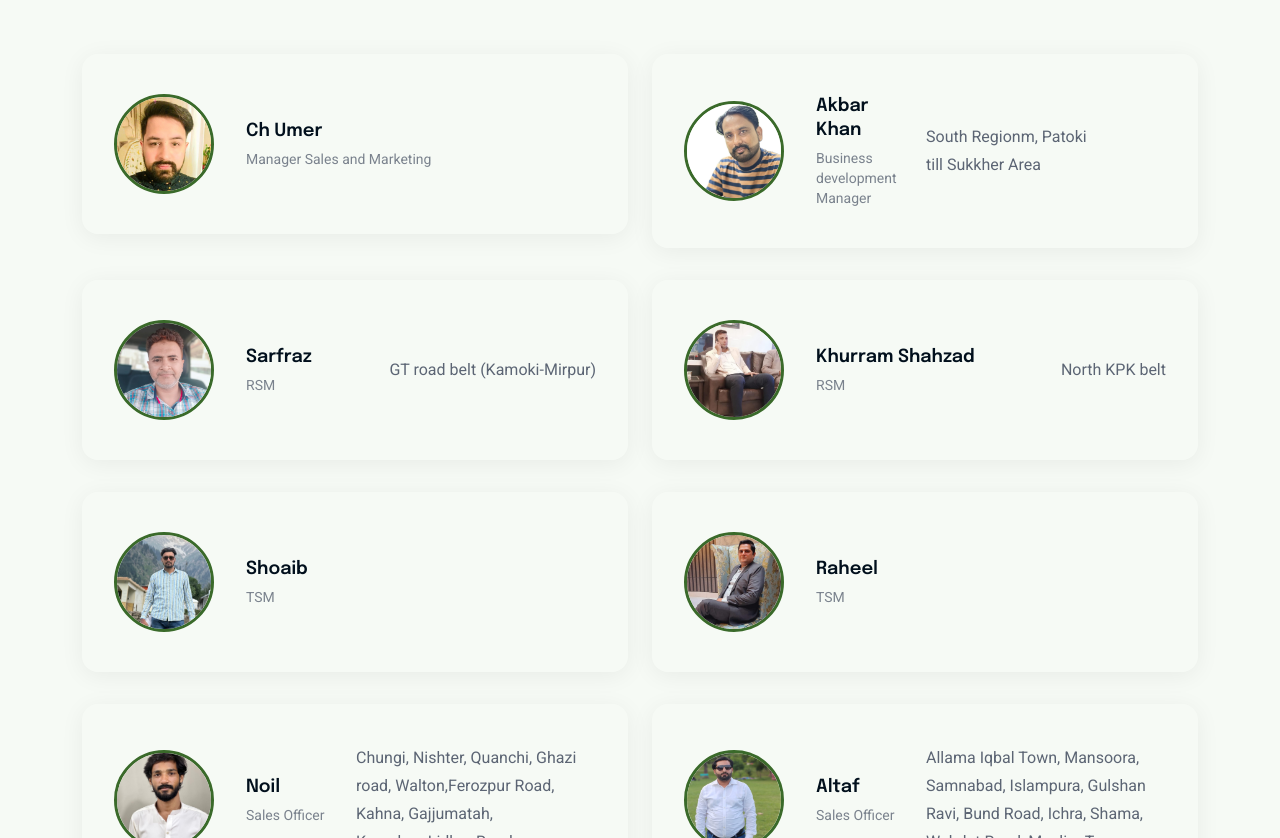
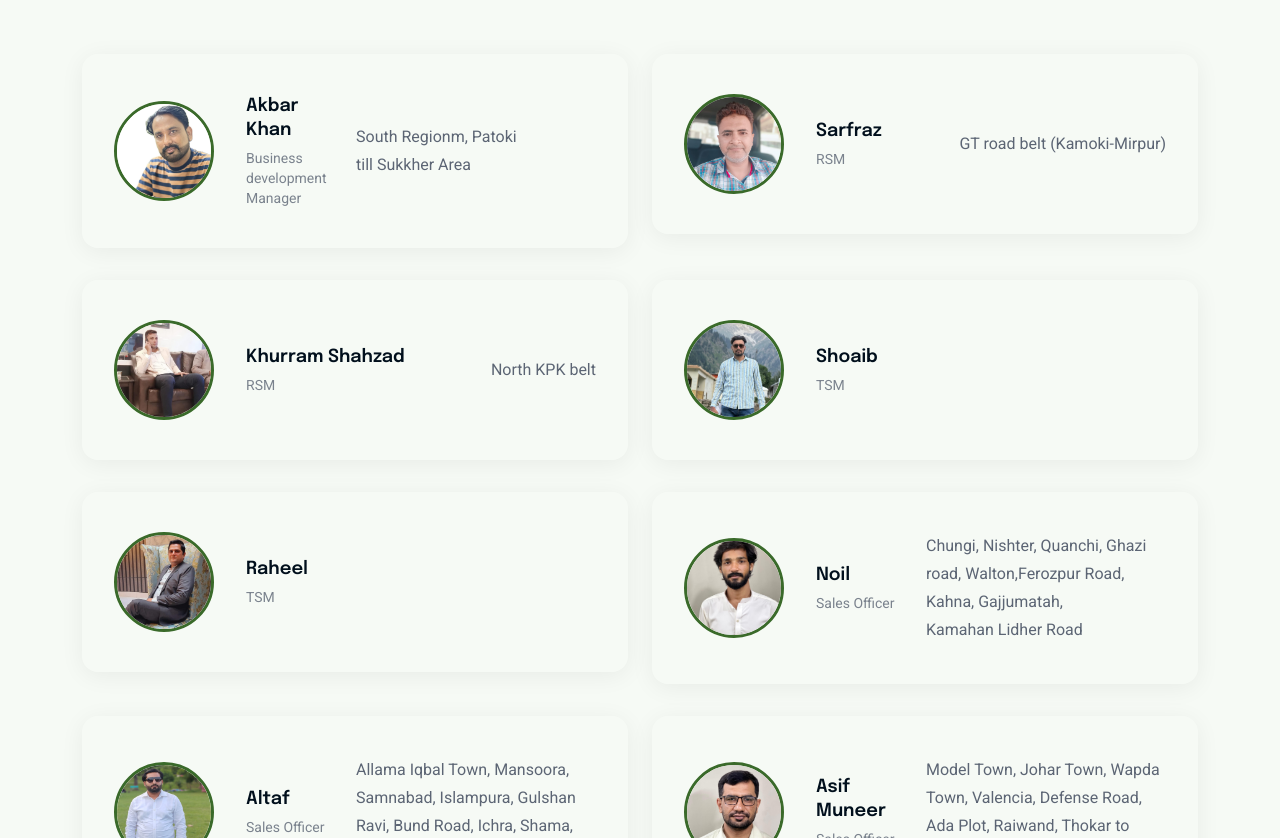
Before and after one commit to Sherry443/Delish-1, a Next.js app: page /team in a window 1280 px wide. Shown: the part 1262-2100 px from the top of the page. Built offline with nearby package versions, Linux system fonts and the light colour scheme.

Commit message:
Update Team4.jsx
Remove team member

```diff
--- a/src/app/Components/Team/Team4.jsx
+++ b/src/app/Components/Team/Team4.jsx
@@ -4,7 +4,7 @@ import Link from "next/link";
 const Team4 = () => {
 
     const teamItems = [
-        {img:'/assets/img/chefe/Ch umer.png', title:'Ch Umer', content:'Manager Sales and Marketing', areas:""},
+        // {img:'/assets/img/chefe/Ch umer.png', title:'Ch Umer', content:'Manager Sales and Marketing', areas:""},
         {img:'/assets/img/chefe/akbar.png', title:'Akbar Khan', content:'Business development Manager', areas:"South Regionm, Patoki till Sukkher Area"},
         {img:'/assets/img/chefe/Sarfaraz.png', title:'Sarfraz', content:'RSM', areas:"GT road belt (Kamoki-Mirpur)"},
         {img:'/assets/img/chefe/Khurram RSM.png', title:'Khurram Shahzad', content:'RSM', areas:"North KPK belt"},
```
